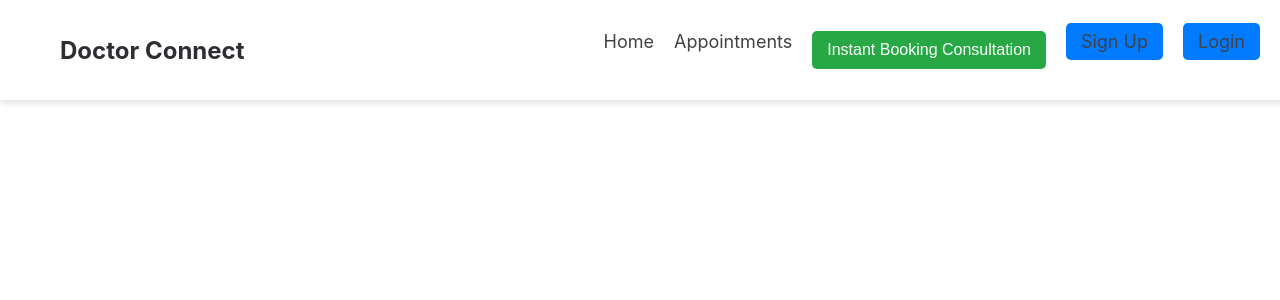
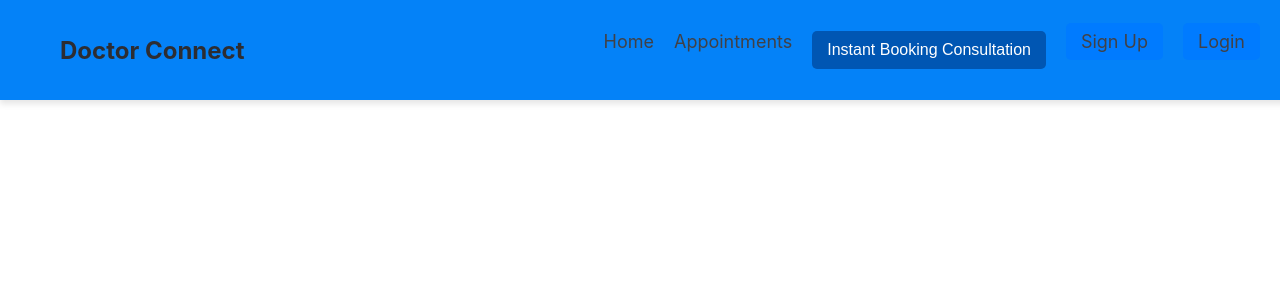
Before and after one commit to Davis611/test_medical_app, a React (Create React App) app: page / in a window 1280 px wide. Shown: the top 300 px of the page. Built offline with nearby package versions, Linux system fonts and the light colour scheme.

Commit message:
css nav IC

```diff
--- a/src/Components/Navbar/Navbar.css
+++ b/src/Components/Navbar/Navbar.css
@@ -1,6 +1,6 @@
 /* Navbar Container */
 .navbar {
-    background-color: #fff; /* White background */
+    background-color: #0482f8; /* White background */
     box-shadow: 0px 4px 6px rgba(0, 0, 0, 0.1); /* Light shadow for depth */
     padding: 15px 20px;
     position: sticky;
@@ -71,7 +71,7 @@ nav {
 
 /* Instant Booking Button */
 .nav__links button {
-    background-color: #28a745;
+    background-color: #0056b3;
     color: white;
     border: none;
     padding: 10px 15px;
```
